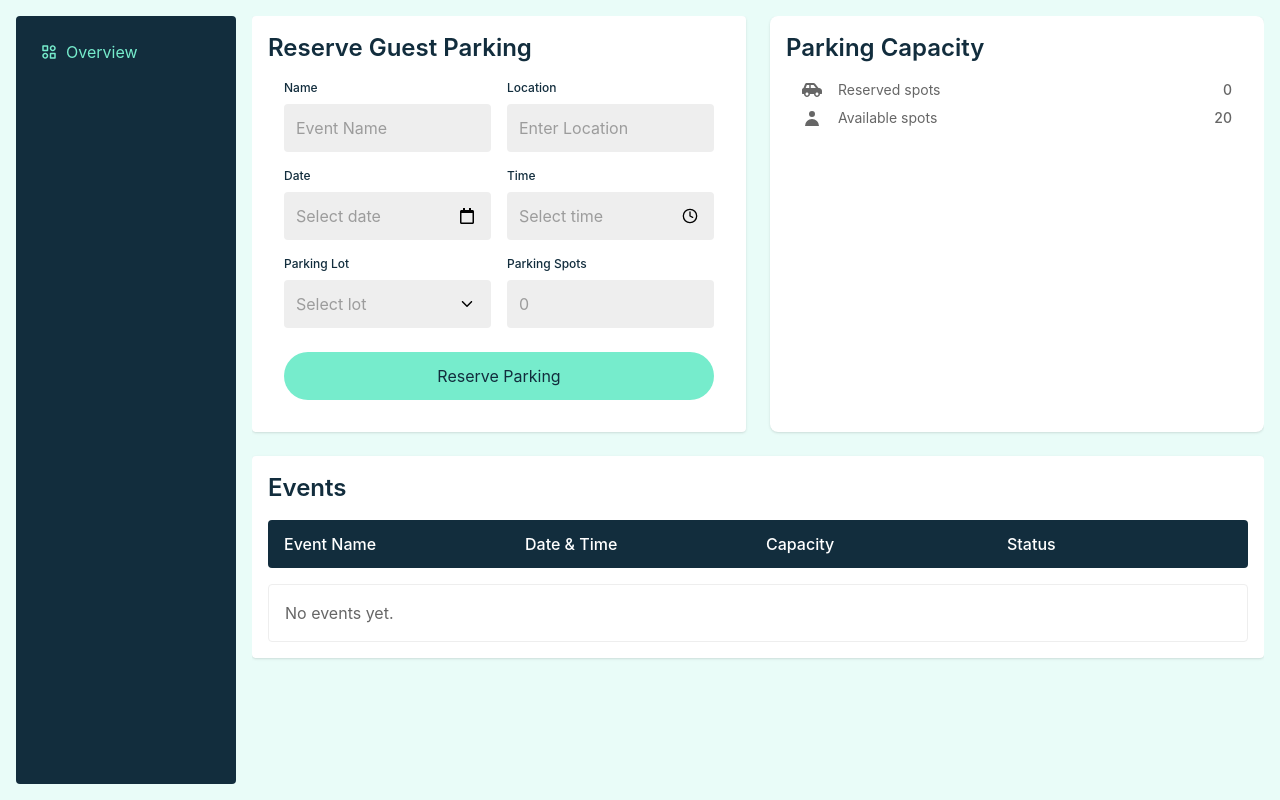
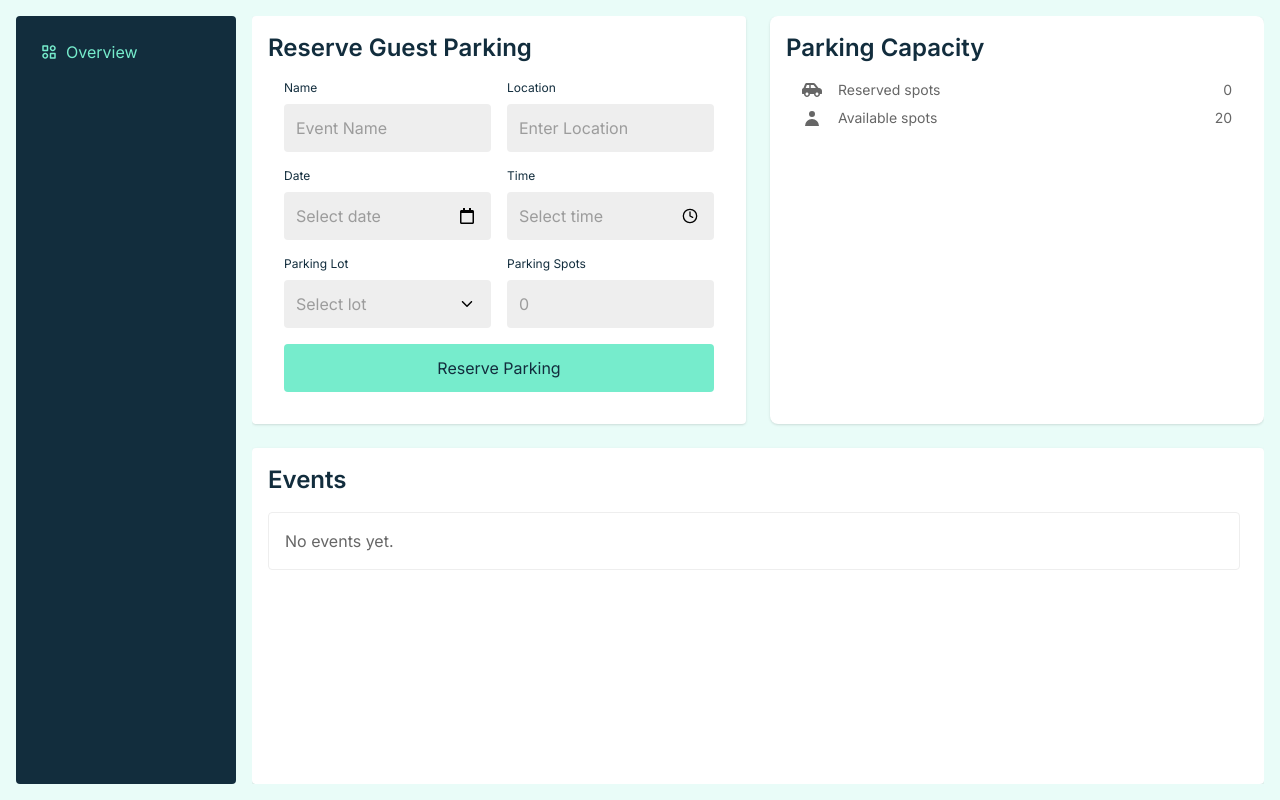
Before and after one commit to TaguhiKa/guest-parking, a React (Vite) app: page / in a window 1280 px wide. Built offline with nearby package versions, Linux system fonts and the light colour scheme.

Commit message:
full height change

```diff
--- a/index.html
+++ b/index.html
@@ -3,6 +3,10 @@
   <head>
     <meta charset="UTF-8" />
     <link rel="icon" type="image/svg+xml" href="/vite.svg" />
+    <link
+      href="https://fonts.googleapis.com/css2?family=Inter:wght@400;600;700&display=swap"
+      rel="stylesheet"
+    />
     <meta name="viewport" content="width=device-width, initial-scale=1.0" />
     <title>guest-parking</title>
   </head>
--- a/src/Button.tsx
+++ /dev/null
@@ -1,39 +0,0 @@
-import React from "react";
-
-
-type ButtonProps = {
-  children: React.ReactNode;
-  onClick?: () => void;
-  type?: "button" | "submit" | "reset";
-  disabled?: boolean;
-  className?: string;
-};
-
-const Button: React.FC<ButtonProps> = ({
-  children,
-  onClick,
-  type = "button",
-  disabled = false,
-  className = "",
-}) => {
-  return (
-    <button
-      type={type}
-      onClick={onClick}
-      disabled={disabled}
-      className={[
-        "inline-flex items-center justify-center gap-2",
-        "bg-[#76ECCC] hover:bg-[#91FFE1]",
-        "text-primary",
-        "rounded-full",
-        "px-4 py-2",
-        "disabled:opacity-50 disabled:cursor-not-allowed",
-        className,
-      ].join(" ")}
-    >
-      {children}
-    </button>
-  );
-};
-
-export default Button;
--- a/src/components/Dashboard/Dashboard.tsx
+++ b/src/components/Dashboard/Dashboard.tsx
@@ -19,7 +19,9 @@ export type ParkingEvent = {
 const EVENTS_STORAGE_KEY = "parking_events_v1";
 
 function uid() {
-  return `${Date.now().toString(36)}_${Math.random().toString(36).slice(2, 10)}`;
+  return `${Date.now().toString(36)}_${Math.random()
+    .toString(36)
+    .slice(2, 10)}`;
 }
 
 function safeParseEvents(raw: string | null): ParkingEvent[] {
@@ -42,6 +44,10 @@ export const Dashboard = () => {
     setEvents((prev) => [...prev, { ...newEvent, id: uid() }]);
   };
 
+  const handleDeleteEvent = (id: string) => {
+    setEvents((prev) => prev.filter((e) => e.id !== id));
+  };
+
   useEffect(() => {
     localStorage.setItem(EVENTS_STORAGE_KEY, JSON.stringify(events));
   }, [events]);
@@ -56,14 +62,17 @@ export const Dashboard = () => {
   }, []);
 
   return (
-    <div className="max-w-6xl space-y-6">
-      <div className="grid grid-cols-1 gap-6 lg:grid-cols-2 items-stretch">
+    <div className='max-w-6xl space-y-6 lg:h-[calc(100vh-2rem)] lg:min-h-0'>
+      <div className='grid grid-cols-1 gap-6 lg:grid-cols-2 lg:grid-rows-[auto_minmax(0,1fr)] lg:h-full lg:min-h-0'>
         <ParkingForm onCreate={handleCreateEvent} />
-
         <Capacity events={events} parkingLots={parkingLots} />
 
-        <div className="lg:col-span-2">
-          <Reservation events={events} parkingLots={parkingLots} />
+        <div className='lg:col-span-2 lg:min-h-0'>
+          <Reservation
+            events={events}
+            parkingLots={parkingLots}
+            onDeleteEvent={handleDeleteEvent}
+          />
         </div>
       </div>
     </div>
--- a/src/components/Dashboard/ParkingForm.tsx
+++ b/src/components/Dashboard/ParkingForm.tsx
@@ -3,7 +3,6 @@ import { FaRegCalendar } from "react-icons/fa";
 import { FiClock } from "react-icons/fi";
 import { IoIosArrowDown } from "react-icons/io";
 
-import Button from "../../Button";
 import { parkingLots } from "../../data/parkingSystem";
 import type { ParkingEvent } from "./Dashboard";
 
@@ -20,6 +19,9 @@ export default function ParkingForm({
   const [date, setDate] = useState("");
   const [startTime, setStartTime] = useState("");
   const [endTime, setEndTime] = useState("");
+
+  const [draftStart, setDraftStart] = useState("");
+  const [draftEnd, setDraftEnd] = useState("");
 
   const [spots, setSpots] = useState<number | "">("");
   const [zone, setZone] = useState("");
@@ -43,6 +45,13 @@ export default function ParkingForm({
     document.addEventListener("mousedown", onDocMouseDown);
     return () => document.removeEventListener("mousedown", onDocMouseDown);
   }, []);
+
+  useEffect(() => {
+    if (timeOpen) {
+      setDraftStart(startTime);
+      setDraftEnd(endTime);
+    }
+  }, [timeOpen]);
 
   function openPicker(input: HTMLInputElement | null) {
     if (!input) return;
@@ -107,6 +116,8 @@ export default function ParkingForm({
     setDate("");
     setStartTime("");
     setEndTime("");
+    setDraftStart("");
+    setDraftEnd("");
     setSpots("");
     setZone("");
     setLotId("");
@@ -122,6 +133,7 @@ export default function ParkingForm({
         <h1 className='text-xl sm:text-2xl font-semibold text-primary'>
           Reserve Guest Parking
         </h1>
+
         <form className='p-4 space-y-4' onSubmit={handleSubmit}>
           <div className='grid grid-cols-1 gap-4 lg:grid-cols-2'>
             <Field label='Name'>
@@ -144,6 +156,7 @@ export default function ParkingForm({
               />
             </Field>
           </div>
+
           <div className='grid grid-cols-1 gap-4 sm:grid-cols-2'>
             <Field label='Date'>
               <div className='relative'>
@@ -178,6 +191,7 @@ export default function ParkingForm({
                 </IconButton>
               </div>
             </Field>
+
             <Field label='Time'>
               <div className='relative' ref={timeWrapRef}>
                 <button
@@ -198,6 +212,7 @@ export default function ParkingForm({
                     {formatRange(startTime, endTime)}
                   </span>
                 </button>
+
                 <IconButton
                   title='Pick time range'
                   className='right-2'
@@ -205,25 +220,29 @@ export default function ParkingForm({
                 >
                   <FiClock />
                 </IconButton>
+
                 {timeOpen && (
-                  <div className='absolute z-20 mt-2 w-full rounded bg-white p-2 shadow'>
+                  <div
+                    className='absolute z-20 mt-2 w-full rounded bg-white p-2 shadow'
+                    onMouseDown={(e) => e.stopPropagation()}
+                  >
                     <div className='grid grid-cols-2 gap-3'>
                       <label className='text-xs text-primary'>
                         <span className='mb-1 block font-medium'>Start</span>
                         <input
                           type='time'
-                          value={startTime}
+                          value={draftStart}
                           onChange={(e) => {
                             const nextStart = e.target.value;
                             const { nextStart: s, nextEnd: en } =
-                              ensureValidRange(nextStart, endTime);
-                            setStartTime(s);
-                            setEndTime(en);
+                              ensureValidRange(nextStart, draftEnd);
+                            setDraftStart(s);
+                            setDraftEnd(en);
                             if (en === "" && endTimeRef.current) {
                               openPicker(endTimeRef.current);
                             }
                           }}
-                          className='h-10 w-full rounded bg-neutral p-2 text-secondary outline-none'
+                          className='h-12 w-full rounded bg-neutral p-2 text-secondary outline-none'
                         />
                       </label>
 
@@ -232,10 +251,10 @@ export default function ParkingForm({
                         <input
                           ref={endTimeRef}
                           type='time'
-                          value={endTime}
-                          min={startTime || undefined}
-                          onChange={(e) => setEndTime(e.target.value)}
-                          className='h-10 w-full rounded bg-neutral px-2 text-secondary outline-none'
+                          value={draftEnd}
+                          min={draftStart || undefined}
+                          onChange={(e) => setDraftEnd(e.target.value)}
+                          className='h-12 w-full rounded bg-neutral px-2 text-secondary outline-none'
                         />
                       </label>
                     </div>
@@ -243,17 +262,35 @@ export default function ParkingForm({
                     <div className='mt-3 flex items-center justify-end gap-2'>
                       <button
                         type='button'
+                        onMouseDown={(e) => {
+                          e.preventDefault();
+                          e.stopPropagation();
+                          setDraftStart("");
+                          setDraftEnd("");
+                        }}
                         onClick={() => {
-                          setStartTime("");
-                          setEndTime("");
+                          setDraftStart("");
+                          setDraftEnd("");
                         }}
                         className='h-9 rounded px-3 text-sm text-secondary'
                       >
                         Clear
                       </button>
+
                       <button
                         type='button'
-                        onClick={() => setTimeOpen(false)}
+                        onMouseDown={(e) => {
+                          e.preventDefault();
+                          e.stopPropagation();
+                          setStartTime(draftStart);
+                          setEndTime(draftEnd);
+                          setTimeOpen(false);
+                        }}
+                        onClick={() => {
+                          setStartTime(draftStart);
+                          setEndTime(draftEnd);
+                          setTimeOpen(false);
+                        }}
                         className='h-9 rounded bg-accent px-3 text-sm text-primary'
                       >
                         Done
@@ -264,6 +301,7 @@ export default function ParkingForm({
               </div>
             </Field>
           </div>
+
           <div className='grid grid-cols-1 gap-4 sm:grid-cols-2'>
             <Field label='Parking Lot'>
               <div className='relative'>
@@ -328,11 +366,12 @@ export default function ParkingForm({
 
           {error && <p className='text-sm text-red-600'>{error}</p>}
 
-          <div className='pt-2'>
-            <Button type='submit' className='w-full h-12'>
-              Reserve Parking
-            </Button>
-          </div>
+          <button
+            type='submit'
+            className='h-12 w-full rounded bg-accent text-primary outline-none'
+          >
+            Reserve Parking
+          </button>
         </form>
       </div>
     </div>
--- a/src/components/Dashboard/Reservation.tsx
+++ b/src/components/Dashboard/Reservation.tsx
@@ -1,9 +1,16 @@
+import React from "react";
 import type { ParkingEvent } from "./Dashboard";
 import type { ParkingLot } from "../../data/parkingSystem";
+
+type EventField = {
+  label: string;
+  render: (event: ParkingEvent) => React.ReactNode;
+};
 
 type EventCardProps = {
   events: ParkingEvent[];
   parkingLots: ParkingLot[];
+  onDeleteEvent: (id: string) => void;
 };
 
 function formatDate(isoDate: string) {
@@ -33,72 +40,113 @@ function getStatus(e: ParkingEvent): EventStatus {
 }
 
 function StatusBadge({ status }: { status: EventStatus }) {
-  return <span className="text-secondary">{status}</span>;
+  return <span className='text-secondary'>{status}</span>;
 }
 
-export const Reservation = ({ events }: EventCardProps) => {
+const buildEventFields = (
+  onDeleteEvent: (id: string) => void,
+): EventField[] => [
+  {
+    label: "Event Name",
+    render: (e) => <p className='truncate md:col-auto col-span-1'>{e.name}</p>,
+  },
+  {
+    label: "Date & Time",
+    render: (e) => (
+      <p className='truncate'>
+        {formatDate(e.date)} · {e.startTime} - {e.endTime}
+      </p>
+    ),
+  },
+  {
+    label: "Capacity",
+    render: (e) => <p>{e.spots}</p>,
+  },
+  {
+    label: "Status",
+    render: (e) => (
+      <div className='flex md:justify-start'>
+        <StatusBadge status={getStatus(e)} />
+      </div>
+    ),
+  },
+  {
+    label: "Actions",
+    render: (e) => (
+      <button
+        onClick={() => {
+          if (confirm("Are you sure you want to delete this event?")) {
+            onDeleteEvent(e.id);
+          }
+        }}
+        className='flex md:justify-start text-red-600'
+        type='button'
+      >
+        Delete
+      </button>
+    ),
+  },
+];
+
+export const Reservation = ({ events, onDeleteEvent }: EventCardProps) => {
   const activeEvents = events.filter((e) => getStatus(e) !== "Closed");
+  const eventFields = buildEventFields(onDeleteEvent);
+  const cols = eventFields.length;
 
   return (
-    <div className="bg-white shadow flex flex-col justify-between p-4 h-full rounded">
-      <div className="flex flex-col gap-4">
-        <div className="flex items-start justify-between gap-3">
-          <h2 className="text-2xl font-semibold text-primary">Events</h2>
+    <div className='bg-white shadow flex flex-col p-4 h-full min-h-0 rounded'>
+      <div className='flex items-start justify-between gap-3 shrink-0'>
+        <h2 className='text-2xl font-semibold text-primary'>Events</h2>
       </div>
 
-        <div className="hidden md:flex bg-primary h-12 w-full px-4 rounded items-center">
-          <div className="grid w-full grid-cols-4 gap-4">
-            <p className="text-white font-medium">Event Name</p>
-            <p className="text-white font-medium">Date &amp; Time</p>
-            <p className="text-white font-medium">Capacity</p>
-            <p className="text-white font-medium">Status</p>
+      {/* ✅ Only show the column header row when we actually have events */}
+      {activeEvents.length > 0 && (
+        <div className='hidden md:flex bg-primary h-12 w-full px-4 rounded items-center shrink-0 mt-4'>
+          {/* ✅ Avoid dynamic Tailwind classes like grid-cols-${n} */}
+          <div
+            className='grid w-full gap-4'
+            style={{ gridTemplateColumns: `repeat(${cols}, minmax(0, 1fr))` }}
+          >
+            {eventFields.map(({ label }) => (
+              <p key={label} className='text-white font-medium'>
+                {label}
+              </p>
+            ))}
           </div>
         </div>
+      )}
 
-        <div className="flex flex-col gap-4">
+      <div className='flex-1 min-h-0 overflow-y-auto mt-4 pr-2'>
         {activeEvents.length === 0 ? (
-            <div className="flex items-center w-full rounded border border-neutral p-4 text-[#666666]">
+          <div className='flex items-center w-full rounded border border-neutral p-4 text-[#666666]'>
             No events yet.
           </div>
         ) : (
-            activeEvents.map((e) => {
-              const status = getStatus(e);
-
-              return (
+          <div className='flex flex-col gap-4'>
+            {activeEvents.map((e) => (
               <div
                 key={e.id}
-                  className="w-full rounded border border-neutral text-secondary p-4"
+                className='w-full rounded border border-neutral text-secondary p-4'
               >
-                  <div className="grid grid-cols-2 gap-x-4 gap-y-3 md:grid-cols-4 md:items-center">
-                    <p className="text-xs font-semibold text-primary md:hidden">
-                      Event Name
+                <div
+                  className='grid grid-cols-2 gap-x-4 gap-y-3 md:items-center'
+                  style={{
+                    gridTemplateColumns: `repeat(${cols}, minmax(0, 1fr))`,
+                  }}
+                >
+                  {eventFields.map(({ label, render }) => (
+                    <div key={label} className='contents'>
+                      <p className='text-xs font-semibold text-primary md:hidden'>
+                        {label}
                       </p>
-                    <p className="truncate md:col-auto col-span-1">{e.name}</p>
-
-                    <p className="text-xs font-semibold text-primary md:hidden">
-                      Date &amp; Time
-                    </p>
-                    <p className="truncate">
-                      {formatDate(e.date)} · {e.startTime} - {e.endTime}
-                    </p>
-
-                    <p className="text-xs font-semibold text-primary md:hidden">
-                      Capacity
-                    </p>
-                    <p>{e.spots}</p>
-
-                    <p className="text-xs font-semibold text-primary md:hidden">
-                      Status
-                    </p>
-                    <div className="flex md:justify-start">
-                      <StatusBadge status={status} />
+                      {render(e)}
+                    </div>
+                  ))}
                 </div>
               </div>
+            ))}
           </div>
-              );
-            })
         )}
-        </div>
       </div>
     </div>
   );
--- a/src/index.css
+++ b/src/index.css
@@ -1,8 +1,6 @@
 @tailwind base;
 @tailwind components;
 @tailwind utilities;
-
-@import url("https://fonts.googleapis.com/css2?family=Inter:wght@400;600;700&display=swap");
 
 body {
   font-family: "Inter", sans-serif;
```
Also changed, not shown: src/components/Dashboard/Capacity.tsx (+4 -5 lines). Lines whose indentation alone changed are shown as unchanged.
